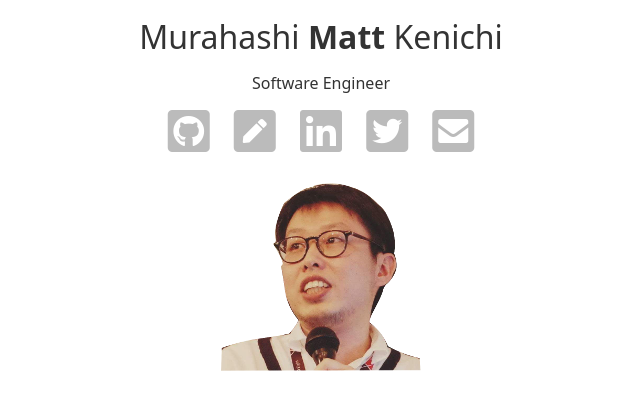
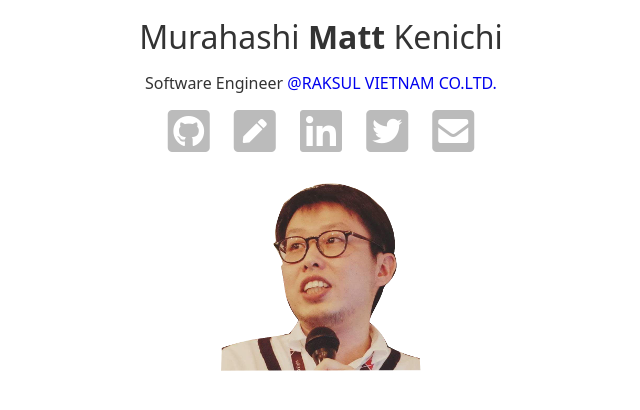
Before and after one commit to sanemat/anko.sane.jp, a plain HTML site: page index.html in a window 1280 px wide. Shown: the whole page, without its empty margins (319-959 px from the left). Drawn offline with Linux system fonts and the light colour scheme.

Commit message:
update company
update company

```diff
--- a/index.html
+++ b/index.html
@@ -14,7 +14,7 @@
 <body>
 <article>
     <h1>Murahashi <b>Matt</b> Kenichi</h1>
-    <p>Software Engineer</p>
+    <p>Software Engineer <a href="https://recruit-vn.raksul.com/">@RAKSUL VIETNAM CO.LTD.</a></p>
     <ul class="icons">
         <li><a href="https://github.com/sanemat"><i class="fab fa-github-square fa-3x"></i></a></li>
         <li><a href="https://sanematsu.wordpress.com"><i class="fas fa-pen-square fa-3x"></i></a></li>
```
